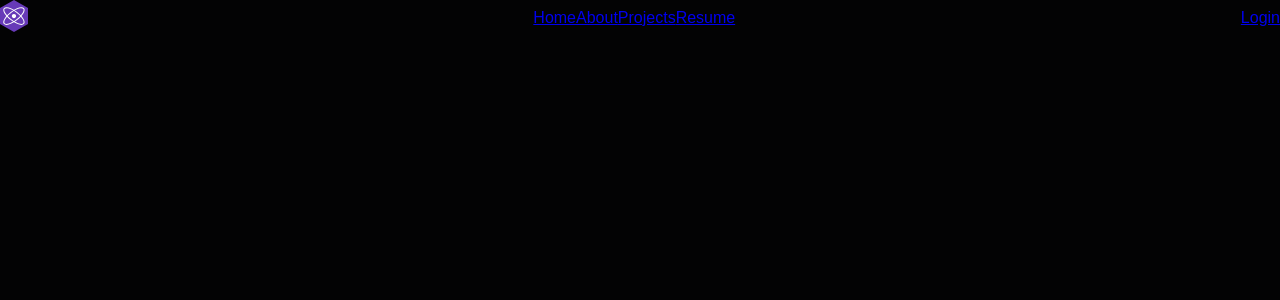
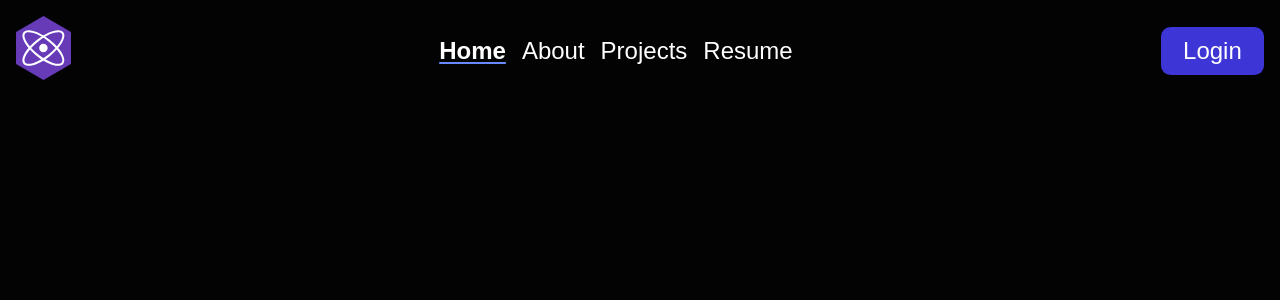
Before and after one commit to Verdanix/Verdanix, a React (Vite) app in the folder frontend/: page / in a window 1280 px wide. Shown: the top 300 px of the page. Built offline with nearby package versions, Linux system fonts and the light colour scheme.

Commit message:
Successfully created fully responsive navbar
- Added media queries and comments

```diff
--- a/frontend/src/components/navbar/Navbar.jsx
+++ b/frontend/src/components/navbar/Navbar.jsx
@@ -3,10 +3,23 @@ import logo from '../../assets/logo.svg';
 import { xsm } from '../../variables';
 import './Navbar.scss';
 
-import { useState } from 'react';
+import { useState, useEffect } from 'react';
 
 function MobileNavbar({ activeName }) {
   const [menuOpen, setMenuOpen] = useState(false);
+
+  useEffect(() => {
+    const handleClickOutside = (event) => {
+      if (!event.target.closest('#mobile-nav') && menuOpen) {
+        setMenuOpen(false);
+      }
+    };
+
+    document.addEventListener('mousedown', handleClickOutside);
+    return () => {
+      document.removeEventListener('mousedown', handleClickOutside);
+    };
+  }, [menuOpen]);
 
   return (
     <>
--- a/frontend/src/components/navbar/Navbar.scss
+++ b/frontend/src/components/navbar/Navbar.scss
@@ -1,16 +1,28 @@
 @use '../../styles/variables.scss' as *;
 
+// Extra small devices (phones, 400px and down)
 $xsm-logo-size: 30px;
 $xsm-hamburger-width: calc($xsm-logo-size * 0.6);
 $xsm-hamburger-height: calc($xsm-logo-size * 0.5);
 
+// Small devices (portrait tablets and large phones, between 400px and 576px)
 $xsm-sm-font-size: 0.8rem;
 $xsm-sm-logo-size: calc($xsm-logo-size + 5px);
 
+// Medium devices (landscape tablets, between 768px and 992px)
+$md-lg-font-size: 1.5rem;
+$md-lg-logo-size: calc($xsm-logo-size + 25px);
+
+// Large devices (laptops/desktops, 992px and up)
+$lg-font-size: 2rem;
+$lg-logo-size: calc($xsm-logo-size + 50px);
+
+// Common styles
 .header-logo {
   height: auto;
 }
 
+// Mobile styles
 #mobile-nav {
   display: flex;
   justify-content: space-between;
@@ -20,7 +32,6 @@ $xsm-sm-logo-size: calc($xsm-logo-size + 5px);
     display: flex;
     flex-direction: column;
     justify-content: space-between;
-    cursor: pointer;
     z-index: 10;
 
     transition: all 0.3s ease-in-out;
@@ -61,12 +72,46 @@ $xsm-sm-logo-size: calc($xsm-logo-size + 5px);
   }
 }
 
+// Desktop styles
 #desktop-nav {
   display: flex;
   justify-content: space-between;
   align-items: center;
+
+  .centerlinks {
+    color: white;
+
+    a {
+      transition: color 0.3s ease-in-out;
+      color: white;
+      text-decoration: none;
+
+      &:hover {
+        color: $primary-color1;
+      }
+    }
+
+    .active {
+      font-weight: bolder;
+      text-decoration: 2px underline $accent-color1;
+      text-underline-offset: 0.2rem;
+    }
+  }
+
+  .loginbutton {
+    background-color: $primary-color1;
+    transition: background-color 0.3s ease-in-out;
+    color: white;
+    text-decoration: none;
+    line-height: 1rem;
+
+    &:hover {
+      background-color: transparent;
+    }
+  }
 }
 
+// Media queries
 @media screen and (max-width: $xsm) {
   #mobile-nav {
     padding: 1rem;
@@ -96,3 +141,48 @@ $xsm-sm-logo-size: calc($xsm-logo-size + 5px);
     width: $xsm-logo-size;
   }
 }
+
+@media screen and (min-width: $xsm) and (max-width: $md) {
+  #desktop-nav {
+    padding: 1rem;
+
+    .centerlinks {
+      a {
+        margin: 0 0.3rem;
+      }
+    }
+
+    .loginbutton {
+      padding: 0.4rem 0.8rem;
+      border-radius: 0.6rem;
+      border: 2px solid $primary-color1;
+    }
+  }
+
+  .header-logo {
+    width: $xsm-sm-logo-size;
+  }
+}
+
+@media screen and (min-width: $lg) {
+  #desktop-nav {
+    font-size: $md-lg-font-size;
+    padding: 1rem;
+
+    .centerlinks {
+      a {
+        margin: 0 0.5rem;
+      }
+    }
+
+    .loginbutton {
+      padding: 0.8rem 1.2rem;
+      border-radius: 0.6rem;
+      border: 3px solid $primary-color1;
+    }
+  }
+
+  .header-logo {
+    width: $md-lg-logo-size;
+  }
+}
```
